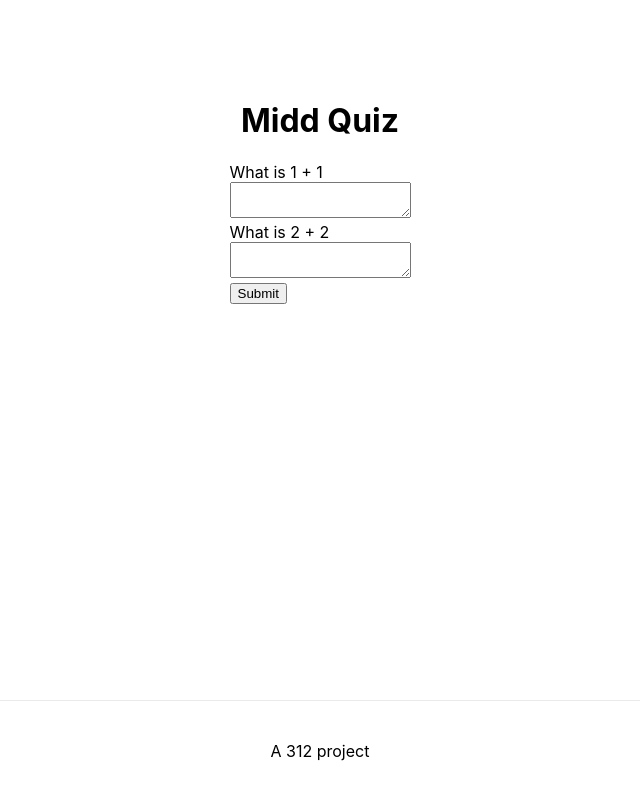
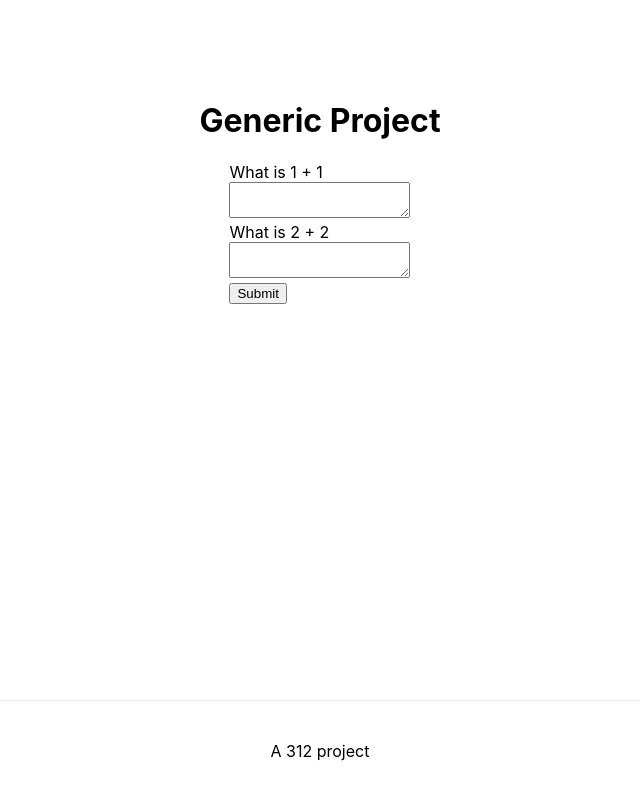
Before and after one commit to tpouler/Quiz-Maker, a Next.js app: page / in a window 1280 px wide. Shown: the whole page, without its empty margins (320-960 px from the left). Built offline with nearby package versions, Linux system fonts and the light colour scheme.

Commit message:
now passing test

```diff
--- a/src/pages/index.js
+++ b/src/pages/index.js
@@ -25,7 +25,7 @@ export default function Main() {
       </Head>
 
       <main>
-        <h1 className="title">Midd Quiz</h1>
+        <h1 className="title">Generic Project</h1>
         <Quiz questions={questions} complete={complete} />
       </main>
 
```
